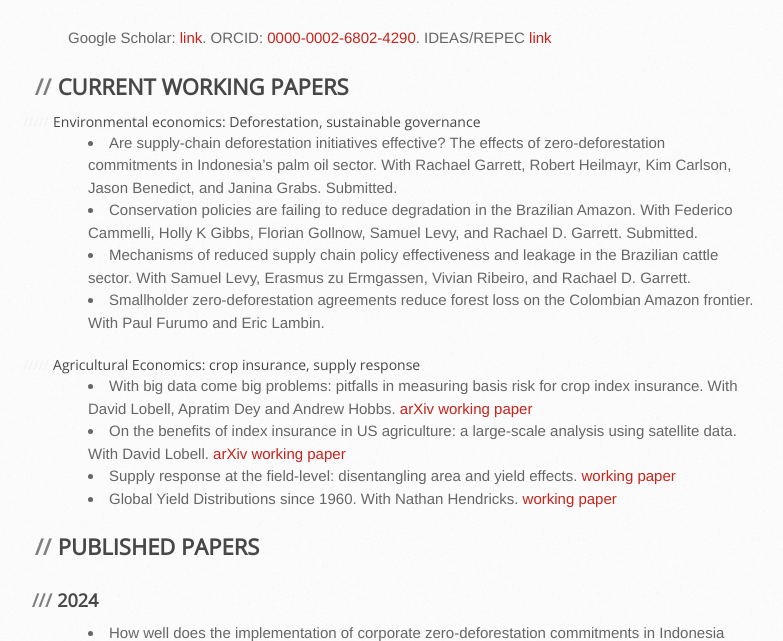
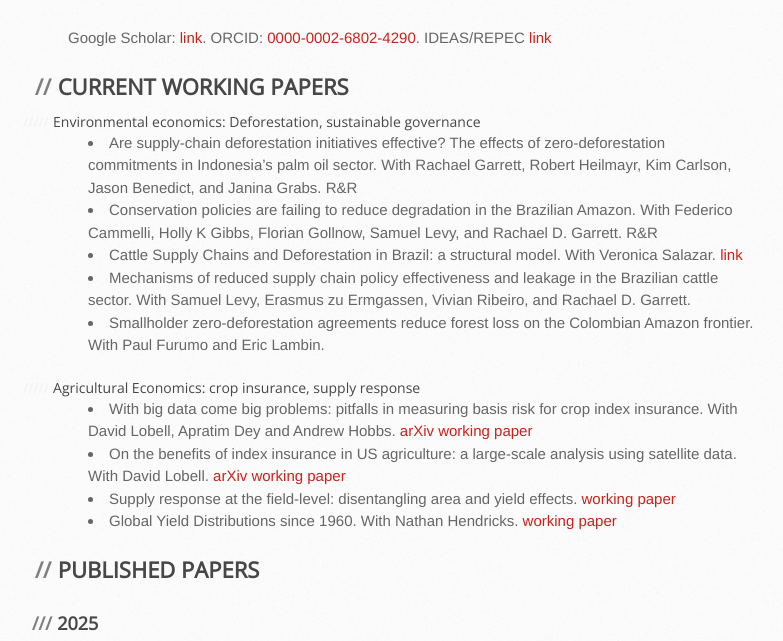
Before and after one commit to MatthieuStigler/MatthieuStigler.github.io, a Jekyll site: the page built from Research.Md, in a window 1280 px wide and 900 px high, cut to the strip 259-900 px from the top of the window. Shown: the whole strip, without its empty margins (102-885 px from the left). Built offline with Jekyll 4.4.1, drawn with Linux system fonts in a browser that asks for light colours; some of the changed text lies outside the part shown.

Commit message:
add JDE, vero

```diff
--- a/Research.Md
+++ b/Research.Md
@@ -9,8 +9,9 @@
 
 ##### Environmental economics: Deforestation, sustainable governance
 
-- *Are supply-chain deforestation initiatives effective? The effects of zero-deforestation commitments in Indonesia’s palm oil sector*. With Rachael Garrett, Robert Heilmayr, Kim Carlson, Jason Benedict, and Janina Grabs. Submitted.
-- *Conservation policies are failing to reduce degradation in the Brazilian Amazon*. With Federico Cammelli, Holly K Gibbs, Florian Gollnow, Samuel Levy, and Rachael D. Garrett. Submitted.
+- *Are supply-chain deforestation initiatives effective? The effects of zero-deforestation commitments in Indonesia’s palm oil sector*. With Rachael Garrett, Robert Heilmayr, Kim Carlson, Jason Benedict, and Janina Grabs. R&R
+- *Conservation policies are failing to reduce degradation in the Brazilian Amazon*. With Federico Cammelli, Holly K Gibbs, Florian Gollnow, Samuel Levy, and Rachael D. Garrett. R&R
+- *Cattle Supply Chains and Deforestation in Brazil: a structural model*. With Veronica Salazar. [link](https://raw.githubusercontent.com/MatthieuStigler/MatthieuStigler.github.io/master/docs/Stigler_Salazar_2025_CattleSupplyChains_Deforestation_Brazil.pdf)
 - *Mechanisms of reduced supply chain policy effectiveness and leakage in the Brazilian cattle sector.*  With Samuel Levy, Erasmus zu Ermgassen, Vivian Ribeiro, and Rachael D. Garrett.
 - *Smallholder zero-deforestation agreements reduce forest loss on the Colombian Amazon frontier.*  With Paul Furumo and Eric Lambin.
 
@@ -22,6 +23,9 @@
 
 
 ## PUBLISHED PAPERS
+
+### 2025
+- *Causal Inference with Predicted Outcomes: Correcting prediction error bias in satellite-based impact evaluation* With Pelletier et al. Journal of Developement Economics, Forthcoming
 
 ### 2024
 
```
